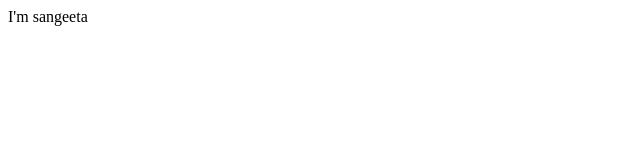
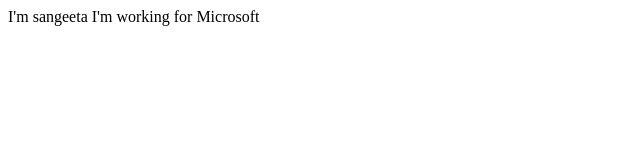
Before and after one commit to Sangeeta-Singh03/student-portfolio, a plain HTML site: page index.html in a window 1280 px wide. Shown: the whole page, without its empty margins (0-640 px from the left). Drawn offline with Linux system fonts and the light colour scheme.

Commit message:
added some details
added few more details

```diff
--- a/index.html
+++ b/index.html
@@ -8,5 +8,6 @@
 </head>
 <body>
     I'm sangeeta
+    I'm working for Microsoft
 </body>
 </html>
```
